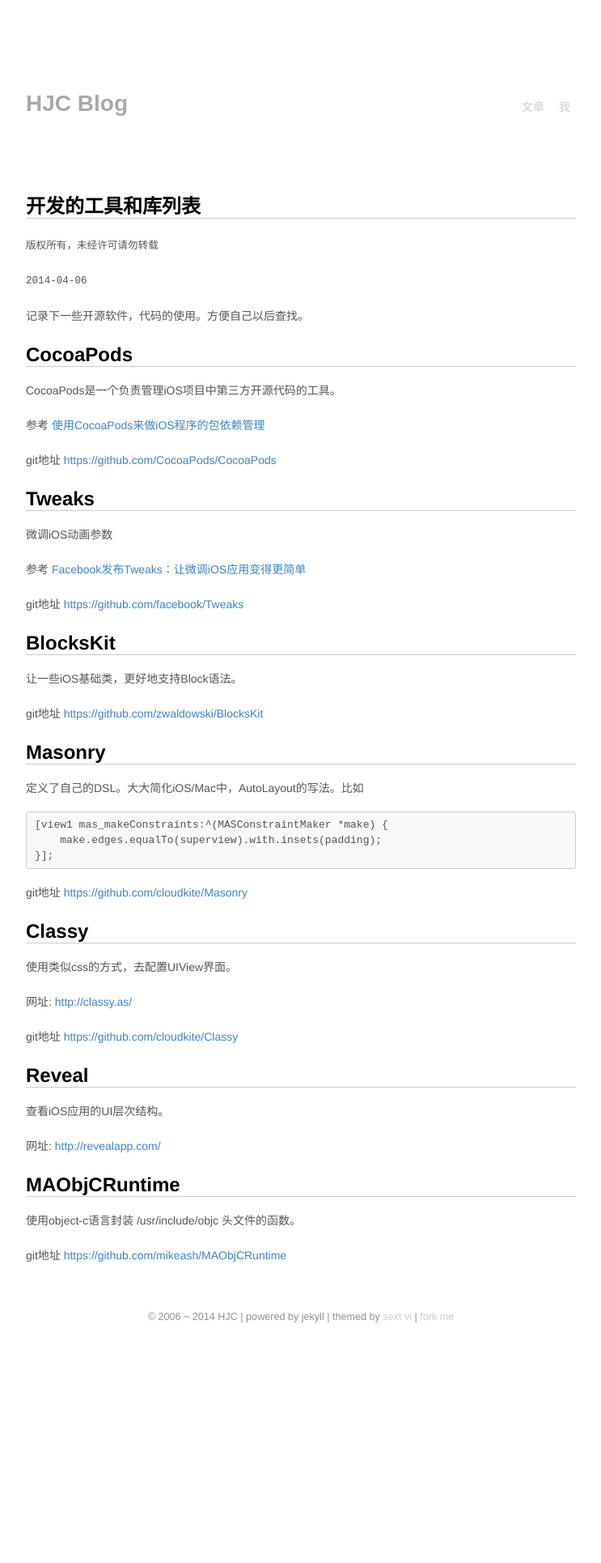
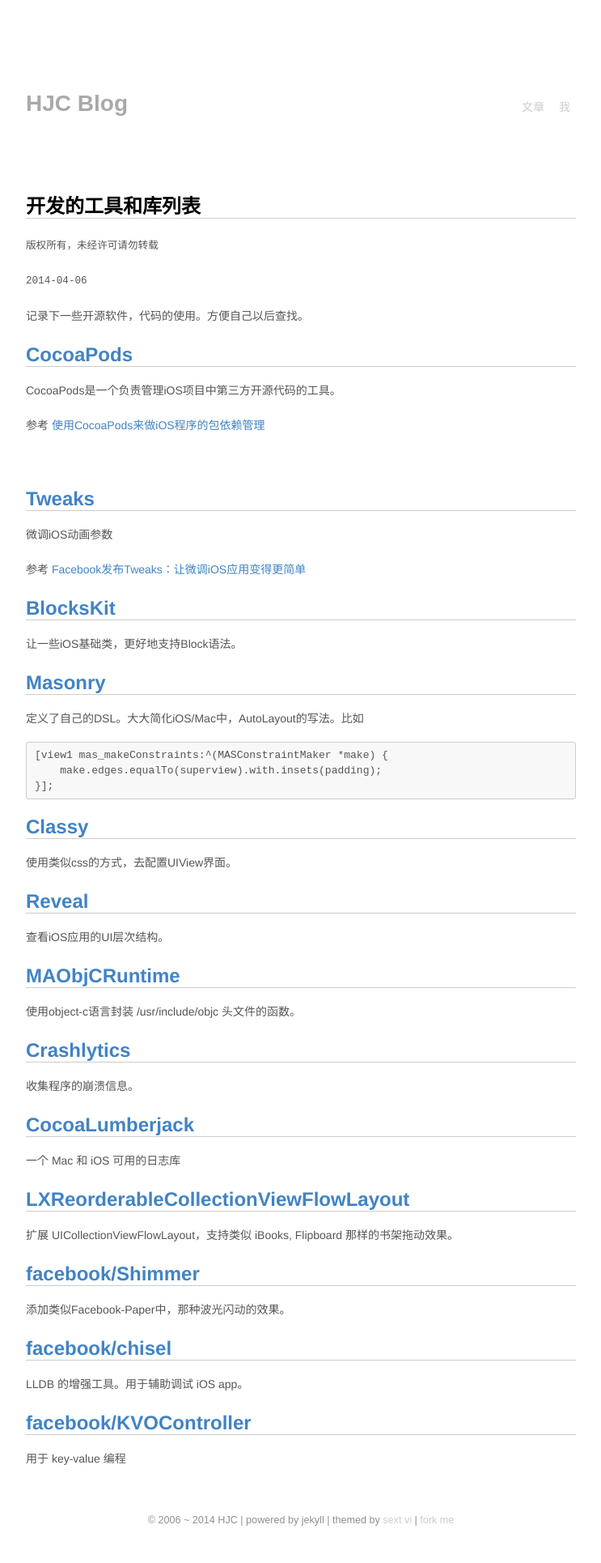
Before and after one commit to jzpangpang/hjcapple.github.com, a Jekyll site: the page built from _posts/2014-04-06-tools-libs.md, in a window 1280 px wide. Shown: the whole page at 81% size, without its empty margins (268-1011 px from the left). Built offline with Jekyll 4.4.1, drawn with Linux system fonts in a browser that asks for light colours; Markdown is read by kramdown in place of the engine named in the settings; before the commit the page ends 1679 px from its top, so only the background shows below that.

Commit message:
添加一些工具库的列表

```diff
--- a/_posts/2014-04-06-tools-libs.md
+++ b/_posts/2014-04-06-tools-libs.md
@@ -7,32 +7,28 @@
 
 记录下一些开源软件，代码的使用。方便自己以后查找。
 
-CocoaPods
+[CocoaPods](https://github.com/CocoaPods/CocoaPods)
 --------
 CocoaPods是一个负责管理iOS项目中第三方开源代码的工具。
 
 参考 [使用CocoaPods来做iOS程序的包依赖管理](http://blog.devtang.com/blog/2012/12/02/use-cocoapod-to-manage-ios-lib-dependency/)
 
-git地址 [https://github.com/CocoaPods/CocoaPods](https://github.com/CocoaPods/CocoaPods)
+<br>
 
 
-Tweaks
+[Tweaks](https://github.com/facebook/Tweaks)
 ---------
 微调iOS动画参数
 
 参考 [Facebook发布Tweaks：让微调iOS应用变得更简单](http://techcrunch.cn/2014/03/26/facebooks-new-tweaks-library-lets-developers-fine-tune-their-ios-apps-on-the-fly/)
 
-git地址 [https://github.com/facebook/Tweaks](https://github.com/facebook/Tweaks)
 
-
-BlocksKit
+[BlocksKit](https://github.com/zwaldowski/BlocksKit)
 ---------
 让一些iOS基础类，更好地支持Block语法。
 
-git地址 [https://github.com/zwaldowski/BlocksKit](https://github.com/zwaldowski/BlocksKit)
 
-
-Masonry
+[Masonry](https://github.com/cloudkite/Masonry)
 ---------
 定义了自己的DSL。大大简化iOS/Mac中，AutoLayout的写法。比如
 
@@ -40,27 +36,48 @@
 	    make.edges.equalTo(superview).with.insets(padding);
 	}];
 
-git地址 [https://github.com/cloudkite/Masonry](https://github.com/cloudkite/Masonry)
 
-
-Classy
+[Classy](https://github.com/cloudkite/Classy)
 --------
 使用类似css的方式，去配置UIView界面。
 
-网址: [http://classy.as/](http://classy.as/)
 
-git地址 [https://github.com/cloudkite/Classy](https://github.com/cloudkite/Classy)
-
-
-Reveal
+[Reveal](http://revealapp.com/)
 -----------
 查看iOS应用的UI层次结构。
 
-网址: [http://revealapp.com/](http://revealapp.com/)
 
-
-MAObjCRuntime
+[MAObjCRuntime](https://github.com/mikeash/MAObjCRunt]ime)
 --------
 使用object-c语言封装 /usr/include/objc 头文件的函数。
 
-git地址 [https://github.com/mikeash/MAObjCRuntime](https://github.com/mikeash/MAObjCRunt]ime)
+
+[Crashlytics](http://try.crashlytics.com/)
+--------
+收集程序的崩溃信息。
+
+
+[CocoaLumberjack](https://github.com/CocoaLumberjack/CocoaLumberjack)
+----------
+一个 Mac 和 iOS 可用的日志库
+
+
+[LXReorderableCollectionViewFlowLayout](https://github.com/lxcid/LXReorderableCollectionViewFlowLayout)
+------
+扩展 UICollectionViewFlowLayout，支持类似 iBooks, Flipboard 那样的书架拖动效果。
+
+
+[facebook/Shimmer](https://github.com/facebook/Shimmer)
+-----
+添加类似Facebook-Paper中，那种波光闪动的效果。
+
+
+[facebook/chisel](https://github.com/facebook/chisel)
+-------
+LLDB 的增强工具。用于辅助调试 iOS app。
+
+
+
+[facebook/KVOController](https://github.com/facebook/KVOController)
+--------
+用于 key-value 编程
```
